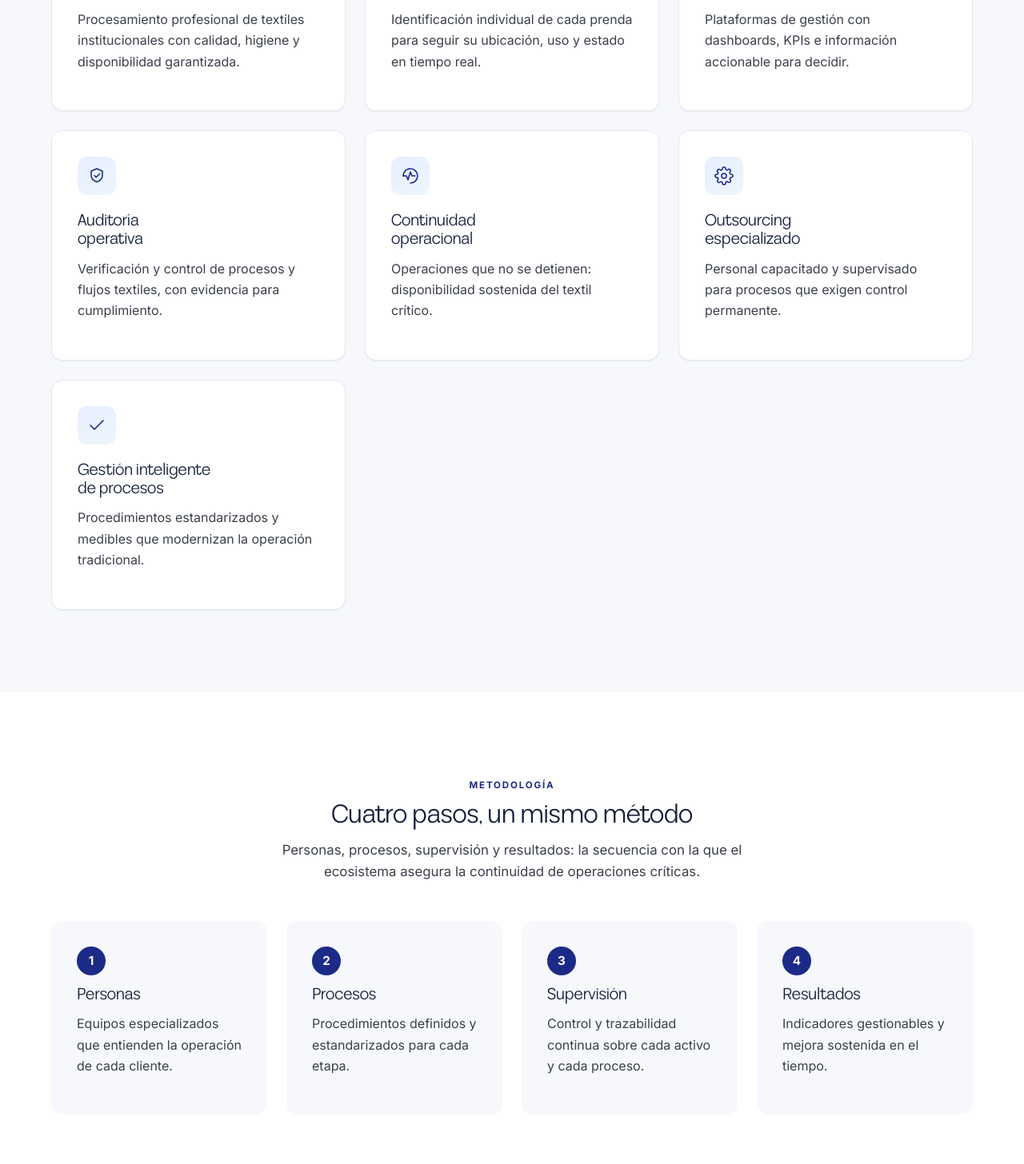
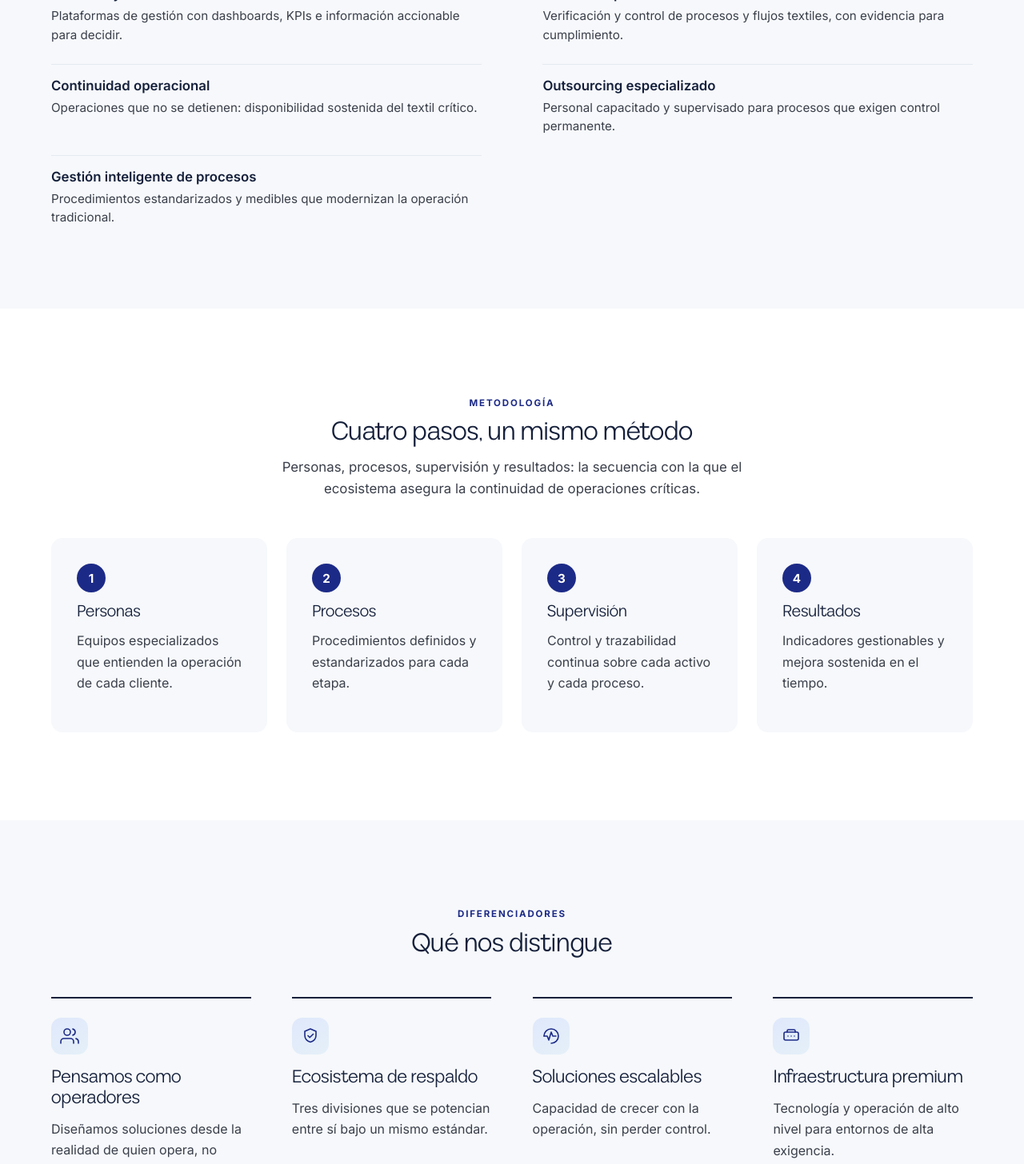
Before and after one commit to cjrt94/higienissa-front, a Nuxt app: page /institucional in a window 1280 px wide. Shown: the part 3120-4576 px from the top of the page at 80% size. Built offline with nearby package versions, Linux system fonts and the light colour scheme; a web font is replaced by a local one.

Commit message:
style: Institucional — dieta de cards (capacidades->def-list, diferenciadores->columnas editoriales); patron .value-cols reutilizable
Co-Authored-By: Claude Opus 4.8 (1M context) <noreply@anthropic.com>

```diff
--- a/assets/css/sections.css
+++ b/assets/css/sections.css
@@ -41,6 +41,24 @@
 .feature h3 { margin-bottom: var(--space-1); }
 .feature ul { margin: var(--space-1) 0 0; padding-left: var(--space-5); font-size: .95rem; color: var(--text); }
 .feature-icon { display: inline-flex; width: 48px; height: 48px; align-items: center; justify-content: center; border-radius: 12px; background: linear-gradient(150deg, rgba(58,120,255,.12), rgba(78,167,225,.10)); color: var(--azul); margin-bottom: var(--space-3); }
+
+/* --- Value columns: valores/pilares como columnas editoriales con regla superior (NO cards).
+   Reemplaza los grids de `.pillar`/`.feature` repetidos. Usado en Home, Institucional, marcas. --- */
+.value-cols { display: grid; grid-template-columns: repeat(3, 1fr); gap: clamp(var(--space-6), 4vw, var(--space-8)); }
+.value-cols.cols-4 { grid-template-columns: repeat(4, 1fr); }
+.value-col { padding-top: var(--space-5); border-top: 2px solid var(--ink); }
+.value-col .v-icon { display: inline-flex; width: 46px; height: 46px; align-items: center; justify-content: center; border-radius: 13px; background: linear-gradient(150deg, rgba(58,120,255,.12), rgba(78,167,225,.10)); color: var(--azul); margin-bottom: var(--space-4); }
+.value-col h3 { font-size: clamp(1.25rem, 1.8vw, 1.5rem); margin-bottom: var(--space-3); }
+.value-col p { margin: 0; color: var(--text); }
+@media (max-width: 1000px) { .value-cols.cols-4 { grid-template-columns: repeat(2, 1fr); } }
+@media (max-width: 760px) { .value-cols { grid-template-columns: 1fr; gap: var(--space-6); } }
+
+/* --- Def-cols: lista de definición densa a 2 columnas (reemplaza grids de cards de "capacidades") --- */
+.def-cols { display: grid; grid-template-columns: 1fr 1fr; gap: var(--space-5) clamp(var(--space-7), 6vw, var(--space-9)); margin: 0; }
+.def-item { border-top: 1px solid var(--line); padding-top: var(--space-4); }
+.def-item dt { font: 600 1.05rem var(--font-body); color: var(--ink); margin-bottom: 6px; }
+.def-item dd { margin: 0; color: var(--text); font-size: .95rem; line-height: 1.55; }
+@media (max-width: 760px) { .def-cols { grid-template-columns: 1fr; gap: var(--space-4); } }
 
 /* --- Split con encabezado sticky (ledger editorial: título izq fijo + filas der) --- */
 .split-sticky { display: grid; grid-template-columns: 1fr 1.4fr; gap: clamp(var(--space-6), 4vw, var(--space-8)); align-items: start; }
--- a/components/PillarsGrid.vue
+++ b/components/PillarsGrid.vue
@@ -11,9 +11,9 @@ const t = useT()
         <h2>{{ t(data.title) }}</h2>
       </div>
       <!-- Columnas editoriales (no cards): rompe el eco visual con los highlights de GroupIntro -->
-      <div class="pillar-cols reveal">
-        <article v-for="(p, i) in data.items" :key="i" class="pillar-col">
-          <span class="pillar-ic"><BaseIcon :name="p.icon" :size="24" /></span>
+      <div class="value-cols reveal">
+        <article v-for="(p, i) in data.items" :key="i" class="value-col">
+          <span class="v-icon"><BaseIcon :name="p.icon" :size="24" /></span>
           <h3>{{ t(p.title) }}</h3>
           <p>{{ t(p.text) }}</p>
         </article>
@@ -21,14 +21,3 @@ const t = useT()
     </div>
   </section>
 </template>
-
-<style scoped>
-.pillar-cols { display: grid; grid-template-columns: repeat(3, 1fr); gap: clamp(var(--space-6), 4vw, var(--space-8)); }
-.pillar-col { padding-top: var(--space-5); border-top: 2px solid var(--ink); }
-.pillar-ic { display: inline-flex; width: 46px; height: 46px; align-items: center; justify-content: center; border-radius: 13px; background: linear-gradient(150deg, rgba(58,120,255,.12), rgba(78,167,225,.10)); color: var(--azul); margin-bottom: var(--space-4); }
-.pillar-col h3 { font-size: clamp(1.3rem, 1.8vw, 1.55rem); margin-bottom: var(--space-3); }
-.pillar-col p { margin: 0; color: var(--text); }
-@media (max-width: 760px) {
-  .pillar-cols { grid-template-columns: 1fr; gap: var(--space-6); }
-}
-</style>
--- a/pages/institucional.vue
+++ b/pages/institucional.vue
@@ -14,7 +14,6 @@ useSeoMeta({
   ogImage: `${config.public.siteUrl}${page.hero.image}`,
 })
 
-const capIcons = ['droplet', 'scan', 'chart', 'shield', 'activity', 'cog']
 const diffIcons = ['users', 'shield', 'activity', 'scan']
 </script>
 
@@ -114,13 +113,12 @@ const diffIcons = ['users', 'shield', 'activity', 'scan']
           <h2>{{ t(page.capabilities.title) }}</h2>
           <p class="lead mx-auto">{{ t(page.capabilities.lead) }}</p>
         </div>
-        <div class="feature-grid cols-3 reveal">
-          <div v-for="(cap, i) in page.capabilities.items" :key="i" class="feature">
-            <span class="feature-icon"><BaseIcon :name="capIcons[i] || 'check'" /></span>
-            <h3><span v-for="(ln, j) in splitTwo(cap.title)" :key="j">{{ ln }}</span></h3>
-            <p>{{ t(cap.desc) }}</p>
+        <dl class="def-cols reveal">
+          <div v-for="(cap, i) in page.capabilities.items" :key="i" class="def-item">
+            <dt>{{ t(cap.title) }}</dt>
+            <dd>{{ t(cap.desc) }}</dd>
           </div>
-        </div>
+        </dl>
       </div>
     </section>
 
@@ -149,12 +147,12 @@ const diffIcons = ['users', 'shield', 'activity', 'scan']
           <span class="kicker">{{ t(page.differentiators.eyebrow) }}</span>
           <h2>{{ t(page.differentiators.title) }}</h2>
         </div>
-        <div class="pillars cols-4 reveal">
-          <div v-for="(d, i) in page.differentiators.items" :key="i" class="pillar">
-            <span class="pillar-icon"><BaseIcon :name="diffIcons[i] || 'check'" /></span>
-            <h3><span v-for="(ln, j) in splitTwo(d.title)" :key="j">{{ ln }}</span></h3>
+        <div class="value-cols cols-4 reveal">
+          <article v-for="(d, i) in page.differentiators.items" :key="i" class="value-col">
+            <span class="v-icon"><BaseIcon :name="diffIcons[i] || 'check'" :size="24" /></span>
+            <h3>{{ t(d.title) }}</h3>
             <p>{{ t(d.text) }}</p>
-          </div>
+          </article>
         </div>
       </div>
     </section>
@@ -202,7 +200,7 @@ const diffIcons = ['users', 'shield', 'activity', 'scan']
 </template>
 
 <style scoped>
-.h-label span, .feature h3 span, .pillar h3 span { display: block; }
+.h-label span { display: block; }
 .eco-mother { max-width: 60ch; text-align: center; color: var(--muted); margin: 0 0 var(--space-7); }
 .eco-mother strong { color: var(--ink); }
 </style>
```
Also changed, not shown: 1 other file (tests, documents, lock files or other folders).
